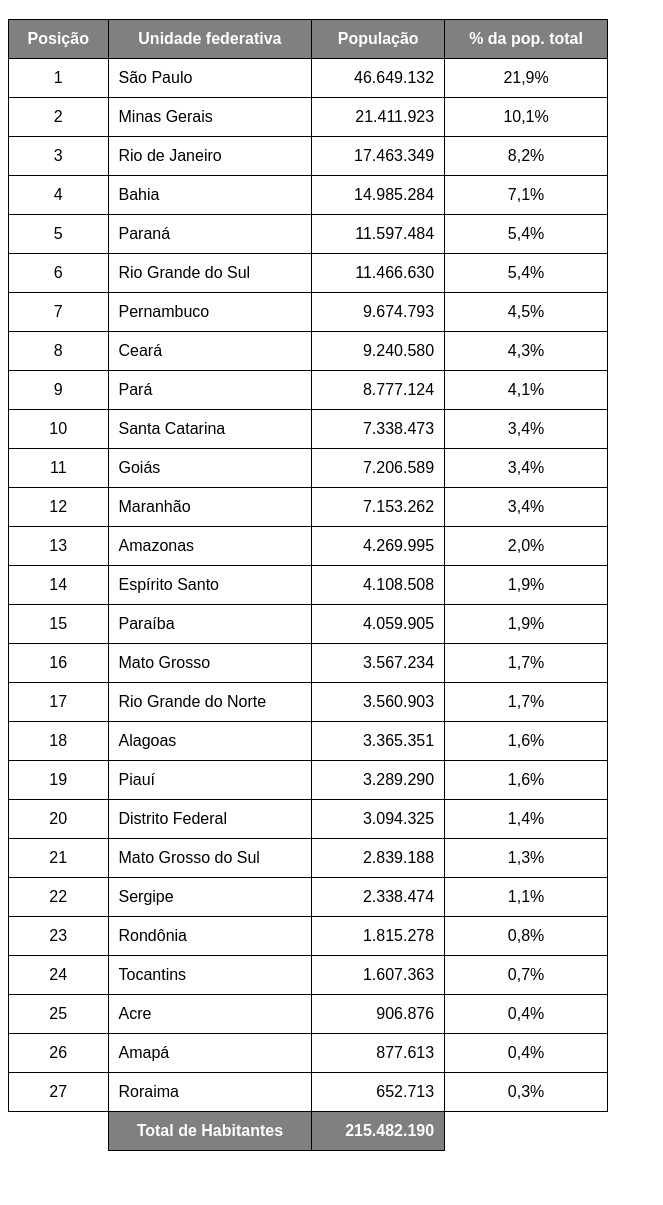
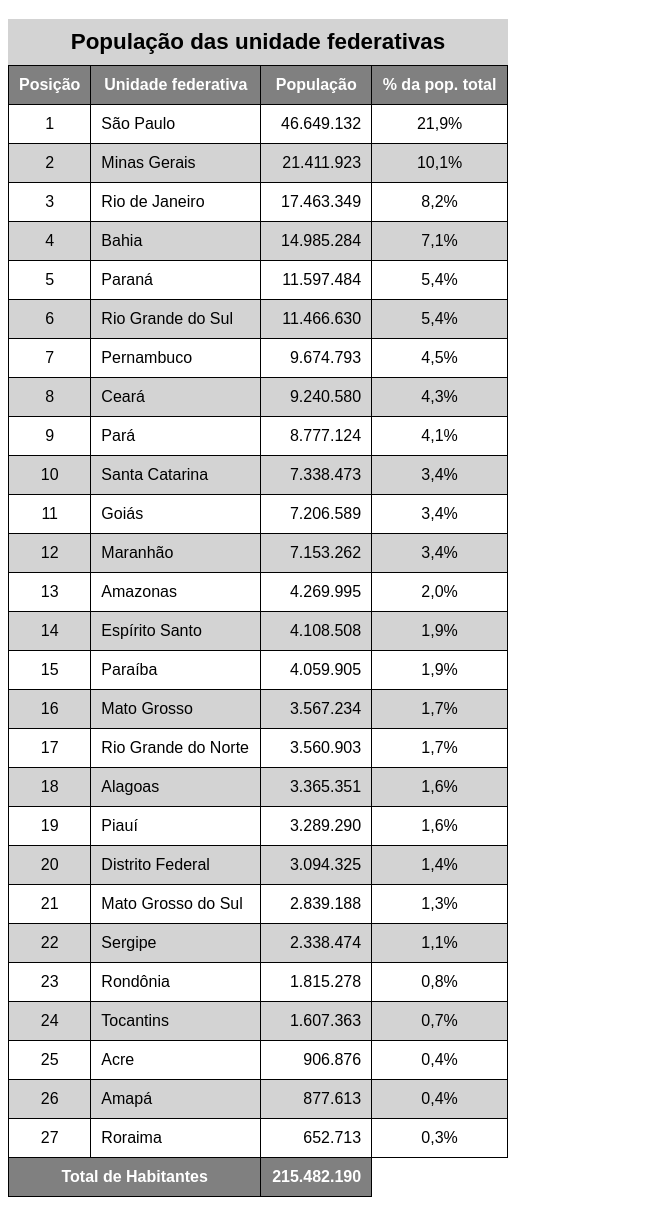
Before and after one commit to carlos-salvio/HTML5-CSS3, a plain HTML site: page Exercícios/ex023/tabela003.html in a window 1280 px wide. Shown: the part 61-1266 px from the top of the page, without its empty margins (0-663 px from the left). Before the commit the page ends 1220 px from the top, so only its background shows below. Drawn offline with Linux system fonts and the light colour scheme.

Commit message:
Atualizei estudos de tabela

```diff
--- a/Exercícios/ex023/tabela003.html
+++ b/Exercícios/ex023/tabela003.html
@@ -11,9 +11,17 @@
         }
 
         table {
-            width: 600px;
+            width: 500px;
             border-collapse: collapse;
             text-align: center;
+            position: relative;
+        }
+
+        caption {
+            font-size: 1.4em;
+            font-weight: bold;
+            padding: 10px;
+            background-color: lightgray;
         }
 
         td, th {
@@ -34,7 +42,22 @@
             color: white;
         }
 
+        thead > tr > th {
+            position: sticky;
+            top: -1px;
+            background-color: gray;
+        }
+
+        tbody > tr:nth-child(odd) /* 2n-1 */ {
+            background-color: white;
+        }
+
+        tbody > tr:nth-child(even) /* 2n */ {
+            background-color: lightgray;
+        }
+
         tfoot {
+            background-color: gray;
             color: white;
         }
     </style>
@@ -44,6 +67,7 @@
     <!--
         ANATOMIA PARA TABELAS GRANDES
         TABLE
+            CAPTION
             THEAD
                 TR, TD, TH
             TBODY
@@ -52,12 +76,13 @@
                 TR, TD, TH
     -->
     <table>
+        <caption>População das unidade federativas</caption>
         <thead>
             <tr>
-                <th>Posição</th>
-                <th>Unidade federativa</th>
-                <th>População</th>
-                <th>% da pop. total</th>
+                <th scope="col" style="width: 60px;">Posição</th>
+                <th scope="col">Unidade federativa</th>
+                <th scope="col">População</th>
+                <th scope="col">% da pop. total</th>
             </tr>
         </thead>
         <tbody>
@@ -226,10 +251,8 @@
         </tbody>
         <tfoot>
             <tr>
-                <td style="border: 0px;"></td>
-                <th style="background-color: gray
-                ;">Total de Habitantes</th>
-                <td class="numero" style="background-color: gray;"><strong>215.482.190</strong></td>
+                <th scope="row" colspan="2">Total de Habitantes</th>
+                <td class="numero"><strong>215.482.190</strong></td>
             </tr>
         </tfoot>
     </table>
```
Also changed, not shown: Exercícios/ex023/tabela004.html (added, +45 -0 lines).
